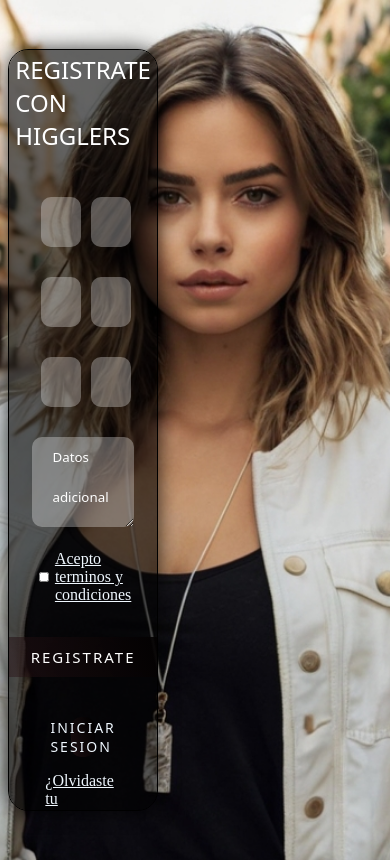
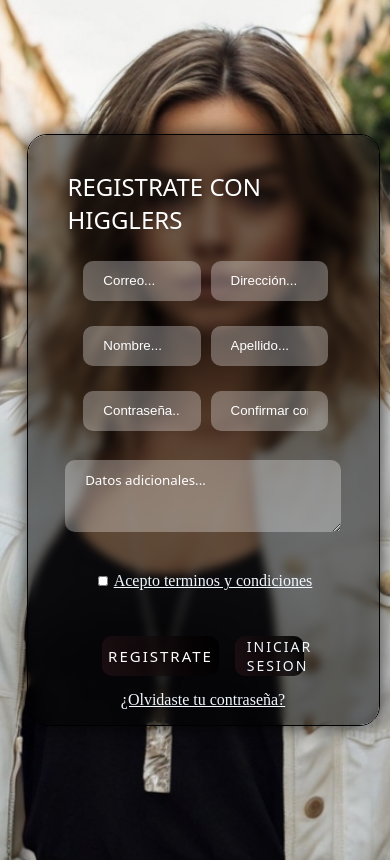
Before and after one commit to AndreyRB1/proyectoAlejo, a plain HTML site: page vista/registro.html in a window 390 px wide. Drawn offline with Linux system fonts and the light colour scheme.

Commit message:
registro responsive

```diff
--- a/vista/registro.html
+++ b/vista/registro.html
@@ -15,6 +15,7 @@
 <body>
     <main class="container">
         <div class="container">
+            <section class="sect2"></section>
             <section class="registro">
                 <form action="">
 
@@ -47,8 +48,8 @@
                         <div>
                             <input type="checkbox" class="checkbox">
                         </div>
+                        <a href="#" style="color: aliceblue;">Acepto terminos y condiciones</a>
                         <div>
-                            <a href="#" style="color: aliceblue;">Acepto terminos y condiciones</a>
                         </div>
                     </div>
                     <div class="btn">
--- a/vista/styles/registro.css
+++ b/vista/styles/registro.css
@@ -26,7 +26,9 @@
     background-position: center;
     background-repeat: no-repeat;
     overflow:hidden;
-
+    display: flex;
+    align-items: center;
+    justify-content: center;
 }
 
 .registro form{
@@ -136,7 +138,9 @@
 .a2{
     width: 60%;
     font-size: 14px;
-
+    display: flex;
+    justify-content: center;
+    align-items: center;
 }
 
 button{
@@ -176,3 +180,111 @@
     font-family: system-ui, -apple-system, BlinkMacSystemFont, 'Segoe UI', Roboto, Oxygen, Ubuntu, Cantarell, 'Open Sans', 'Helvetica Neue', sans-serif;
     font-size: 15px;
 }
+
+
+@media(max-width:1367px){
+
+
+    h1{
+        margin-bottom: 20px;
+    }
+
+
+    input, .input2{
+        height: 40px;
+    }
+
+    .input2{
+        height: 80%;
+        width: 87%;
+    }
+
+    .btn{
+        flex-direction: row;
+        gap:10%
+    }
+
+    .a2{
+        padding-left: 20px;
+    }
+}
+
+@media(max-width:1024px){
+
+    .container{
+        align-items: center;
+
+    }
+
+    .registro form{
+        backdrop-filter: blur(5px);
+        background-color: rgba(0, 0, 0, 0.5);
+    }
+
+
+    input, .input2{
+        height: 40px;
+    }
+
+
+    .container .registro{
+        height: 90%;
+        width: 90%;
+    }
+    .registro form{
+        width: 100%;
+        height: 100%;
+
+    }
+
+    .input1{
+        width: 92%;
+        height: 10%;
+        margin-bottom: 10px;
+    }
+
+    .input2{
+        height: 40%;
+
+    }
+
+    .a2{
+        width: 30%;
+    }
+}
+
+@media(max-width:431px){
+
+    h1{
+        margin-bottom: 20px;
+    }
+
+    .container .registro{
+        height: 70%;
+        width: 90%;
+    }
+    .registro form{
+        width: 100%;
+        height: 100%;
+
+    }
+
+    input, .input2{
+        height: 40px;
+    }
+
+    .input2{
+        height: 80%;
+        width: 87%;
+    }
+
+    .btn{
+        flex-direction: row;
+        gap:10%
+    }
+
+    .a2{
+        padding-left: 20px;
+    }
+
+}
```
